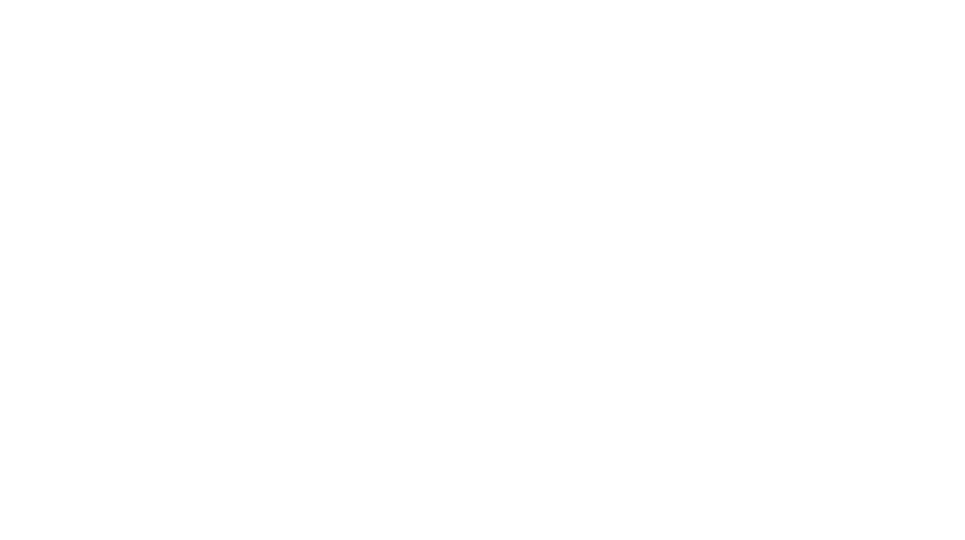
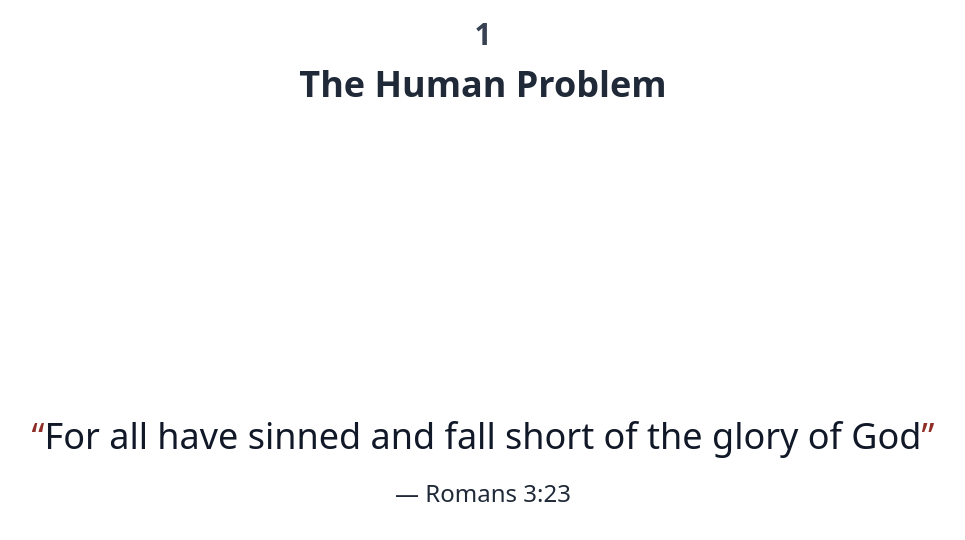
Before and after one commit to drevantonder/the-romans-road-com, a Nuxt app: page /1-the-human-problem in a window 1280 px wide. Before the commit this address had no page. Shown: the top 540 px of the page, without its empty margins (157-1122 px from the left). Built offline with nearby package versions, Linux system fonts and the light colour scheme.

Commit message:
Making progress

```diff
--- a/app.vue
+++ b/app.vue
@@ -1,4 +1,12 @@
+<script setup>
+import '@fontsource/roboto-slab/400.css'
+import '@fontsource/roboto-slab/500.css'
+import '@fontsource/roboto-slab/600.css'
+import '@fontsource/roboto-slab/700.css'
+</script>
+
 <template>
+  <Body class="font-serif" />
   <div>
     <NuxtPage />
   </div>
--- /dev/null
+++ b/components/BibleVerse.vue
@@ -0,0 +1,21 @@
+<script setup lang="ts">
+interface Props {
+  reference: string
+}
+
+defineProps<Props>()
+</script>
+
+<template>
+  <div class="text-center">
+    <p class="text-4xl font-medium text-gray-900 leading-snug">
+      <span
+        class="before:content-['“'] before:text-primary-600 after:content-['”'] after:text-primary-600"
+      >
+        <slot />
+      </span>
+    </p>
+
+    <p class="mt-4 text-2xl text-gray-800">— {{ reference }}</p>
+  </div>
+</template>
--- /dev/null
+++ b/components/PageHeader.vue
@@ -0,0 +1,17 @@
+<script setup lang="ts">
+interface Props {
+  number: string
+  title: string
+}
+
+defineProps<Props>()
+</script>
+
+<template>
+  <div
+    class="flex flex-col items-center justify-center text-center font-semibold py-4 space-y-3"
+  >
+    <span class="text-3xl text-gray-700">{{ number }}</span>
+    <h1 class="text-4xl text-gray-800">{{ title }}</h1>
+  </div>
+</template>
--- /dev/null
+++ b/layouts/default.vue
@@ -0,0 +1,7 @@
+<template>
+  <div class="flex justify-center items-center h-screen">
+    <div class="max-w-lg flex flex-col items-center">
+      <slot />
+    </div>
+  </div>
+</template>
--- a/package.json
+++ b/package.json
@@ -6,6 +6,7 @@
     "start": "node .output/server/index.mjs"
   },
   "devDependencies": {
+    "@fontsource/roboto-slab": "^4.5.1",
     "@typescript-eslint/eslint-plugin": "^5.9.0",
     "@typescript-eslint/parser": "^5.9.0",
     "autoprefixer": "^10.4.1",
--- /dev/null
+++ b/pages/1-the-human-problem.vue
@@ -0,0 +1,11 @@
+<template>
+  <div class="min-h-screen flex flex-col">
+    <Title>1. The Human Problem | The Romans Road</Title>
+    <PageHeader number="1" title="The Human Problem" />
+    <div class="my-auto">
+      <BibleVerse reference="Romans 3:23"
+        >For all have sinned and fall short of the glory of God</BibleVerse
+      >
+    </div>
+  </div>
+</template>
--- a/pages/index.vue
+++ b/pages/index.vue
@@ -1,4 +1,8 @@
 <template>
-  <h1 class="text-4xl">The Romans Road</h1>
-  <StyledButton>Start</StyledButton>
+  <div>
+    <Title>The Romans Road</Title>
+    <h1 class="text-8xl text-center font-bold text-gray-900">
+      The Romans Road
+    </h1>
+  </div>
 </template>
--- a/tailwind.config.js
+++ b/tailwind.config.js
@@ -1,3 +1,6 @@
+const defaultTheme = require('tailwindcss/defaultTheme')
+const colors = require('tailwindcss/colors')
+
 module.exports = {
   content: [
     './components/**/*.{js,vue,ts}',
@@ -5,11 +8,16 @@ module.exports = {
     './pages/**/*.vue',
     './plugins/**/*.{js,ts}',
     './nuxt.config.{js,ts}',
+    './app.vue',
   ],
   theme: {
     extend: {
+      fontFamily: {
+        serif: ['Roboto Slab', ...defaultTheme.fontFamily.serif],
+      },
       colors: {
         primary: {
+          ...colors.rose,
           600: '#902F29',
         },
       },
```
Also changed, not shown: 1 other file (tests, documents, lock files or other folders).
